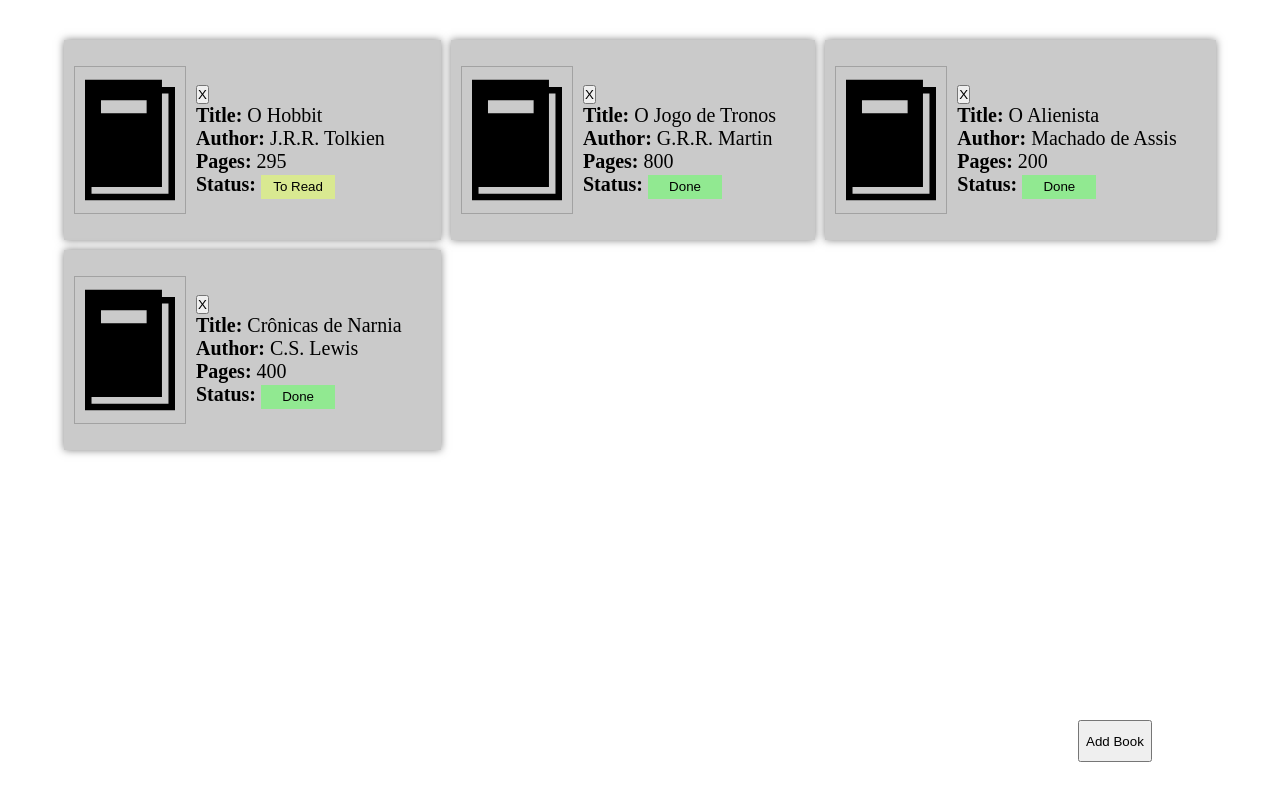
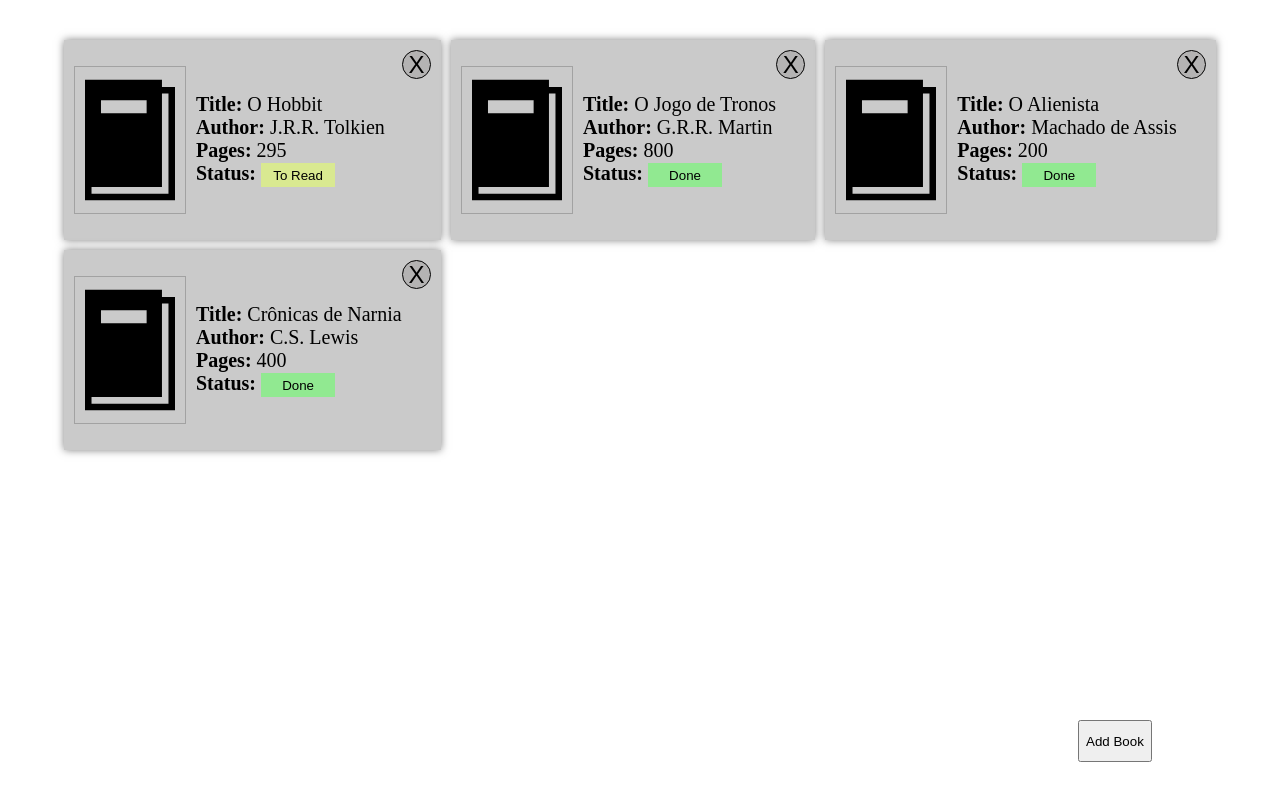
Before and after one commit to al-ptk/odin-library, a plain HTML site: page index.html in a window 1280 px wide. Drawn offline with Linux system fonts and the light colour scheme.

Commit message:
Add style to deleteButton

```diff
--- a/style.css
+++ b/style.css
@@ -54,6 +54,20 @@ body {
     background-color: rgb(217, 233, 145);
 }
 
+.bookInfo .deleteButton {
+    display: block;
+    position: absolute;
+    top: 10px;
+    right: 10px;
+    background-color: rgb(180, 179, 179);
+    border: 1px solid;
+    --size: 1.2rem;
+    font-size: var(--size);
+    height: calc(var(--size) + 5px);
+    width: calc(var(--size) + 5px);
+    border-radius: 50%;
+}
+
 button.addBook {
     position: fixed;
     top: 90%;
```
